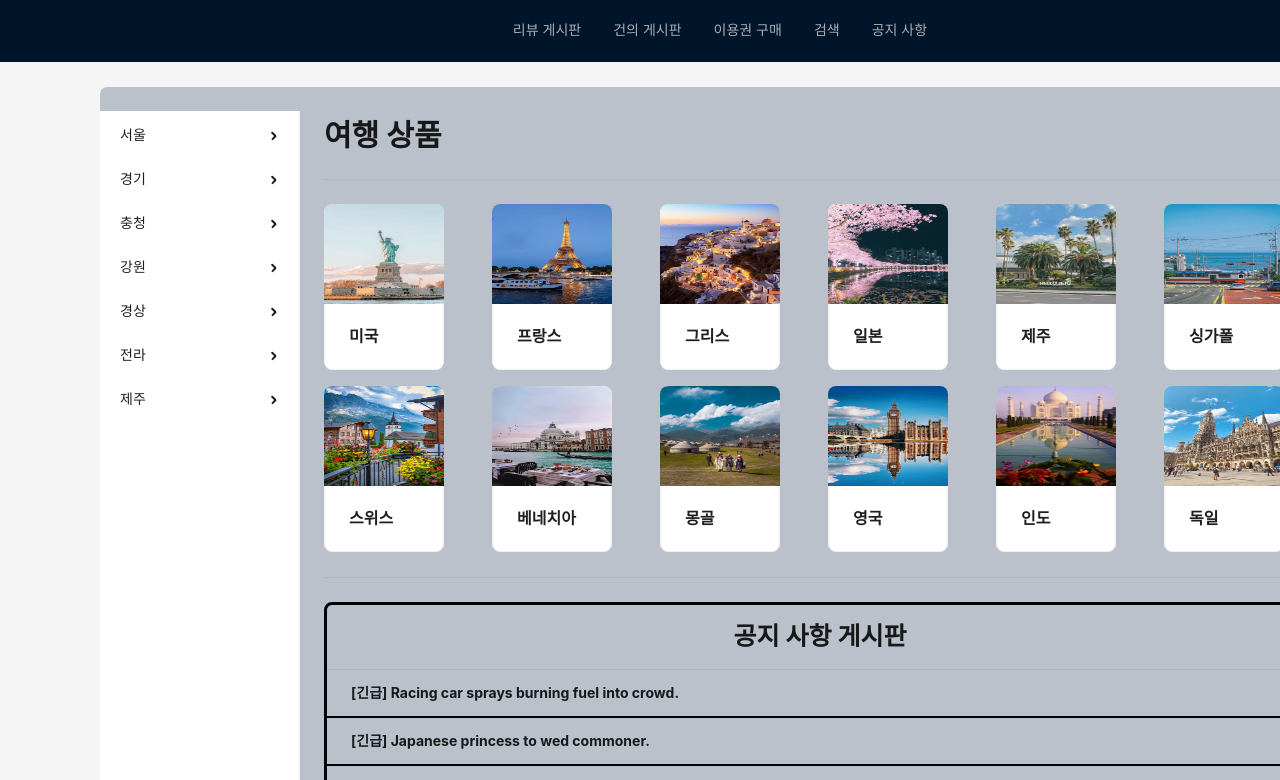
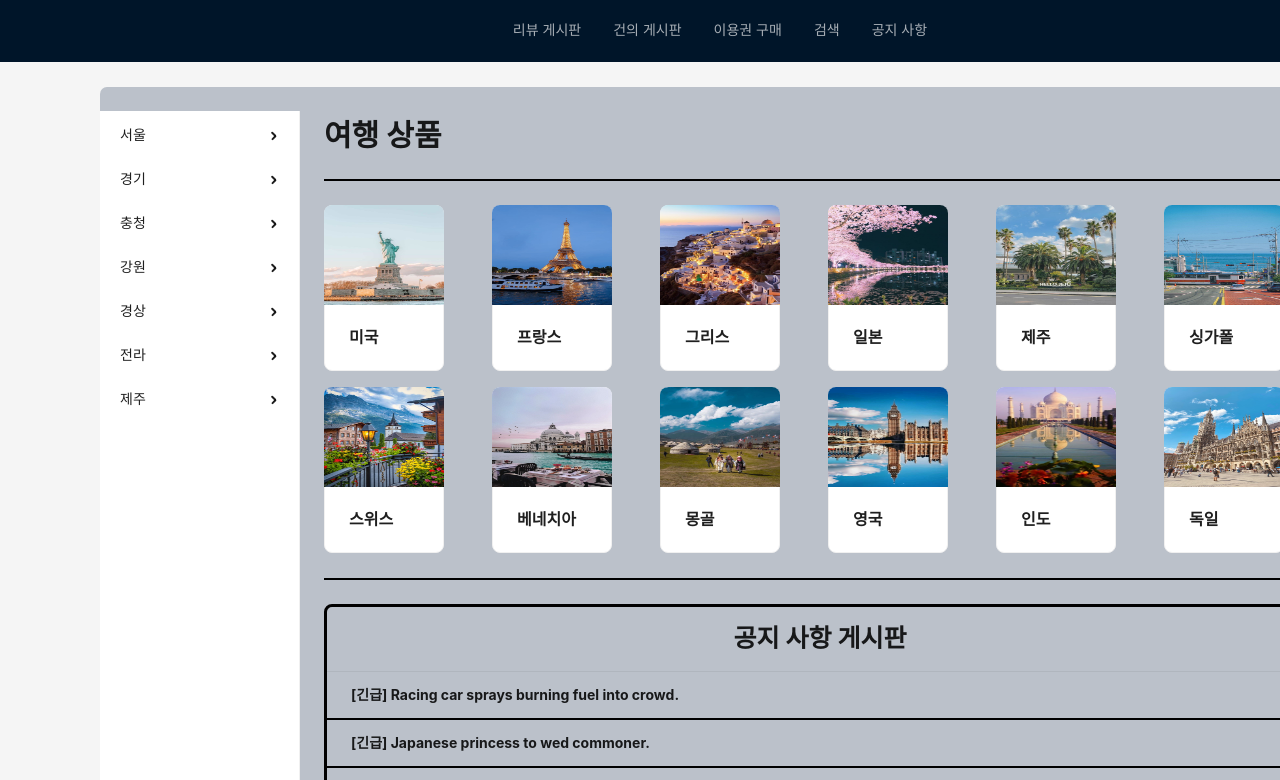
Before and after one commit to tellese/bath_friends, a React (Create React App) app: page / in a window 1280 px wide. Shown: the part 506-1286 px from the top of the page. Built offline with nearby package versions, Linux system fonts and the light colour scheme.

Commit message:
자잘한 수정 작업

```diff
--- a/src/component/layout/Content.js
+++ b/src/component/layout/Content.js
@@ -67,13 +67,19 @@ const Contents = () => {
             <div style={{ fontWeight: 'bold', fontSize: '30px' }}>
               여행 상품
             </div>
-            <Divider style={{ border: '2px solid #' }} />
+            <Divider style={{ border: '1px solid black' }} />
             <div style={{ marginBottom: '25px' }}>
               <Adver />
             </div>
-            <Divider style={{ border: '2px solid #' }} />
+            <Divider style={{ border: '1px solid black' }} />
             <List
-              header={<div style={{ fontSize: '25px', textAlign: 'center', fontWeight: 'bold' }}>공지 사항 게시판</div>}
+              header={<div style={{
+                fontSize: '25px',
+                textAlign: 'center',
+                fontWeight: 'bold'
+              }}>
+                공지 사항 게시판
+              </div>}
               bordered
               style={{ border: 'black solid 3px' }}
               dataSource={data}
--- a/src/component/layout/Navbar.js
+++ b/src/component/layout/Navbar.js
@@ -22,7 +22,6 @@ const NavBar = () => {
           justifyContent: 'center',
         }}
       >
-        <div />
         <Menu
           theme="dark"
           mode="horizontal"
```
